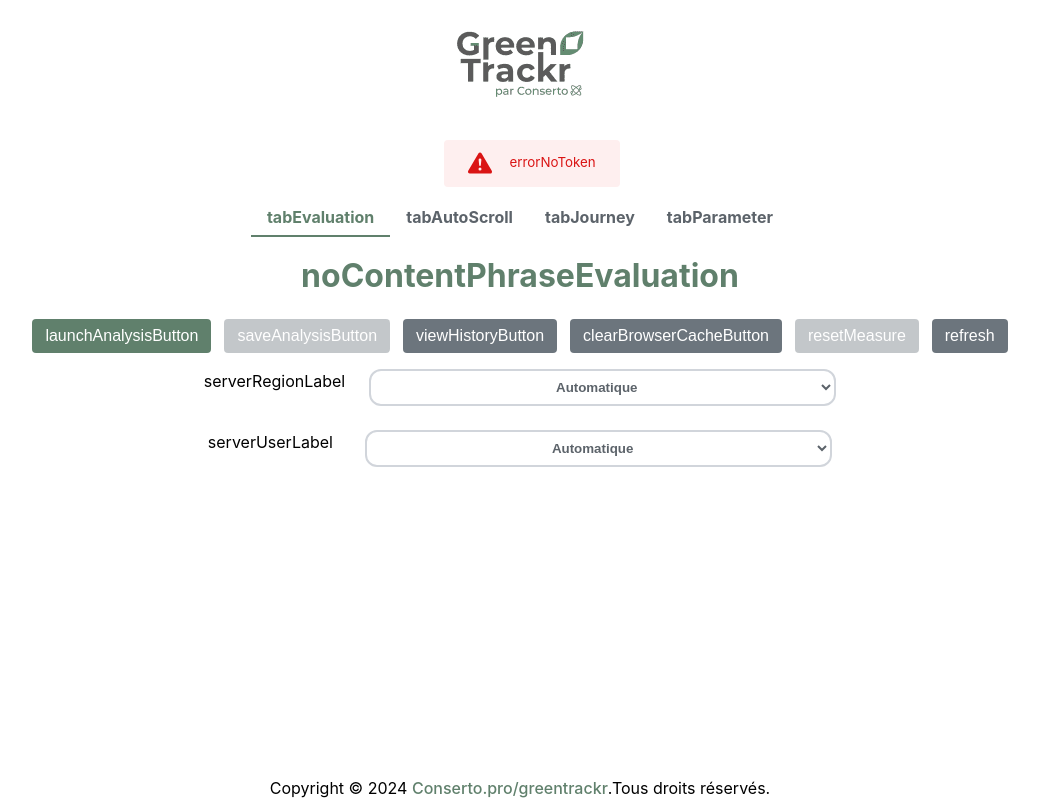
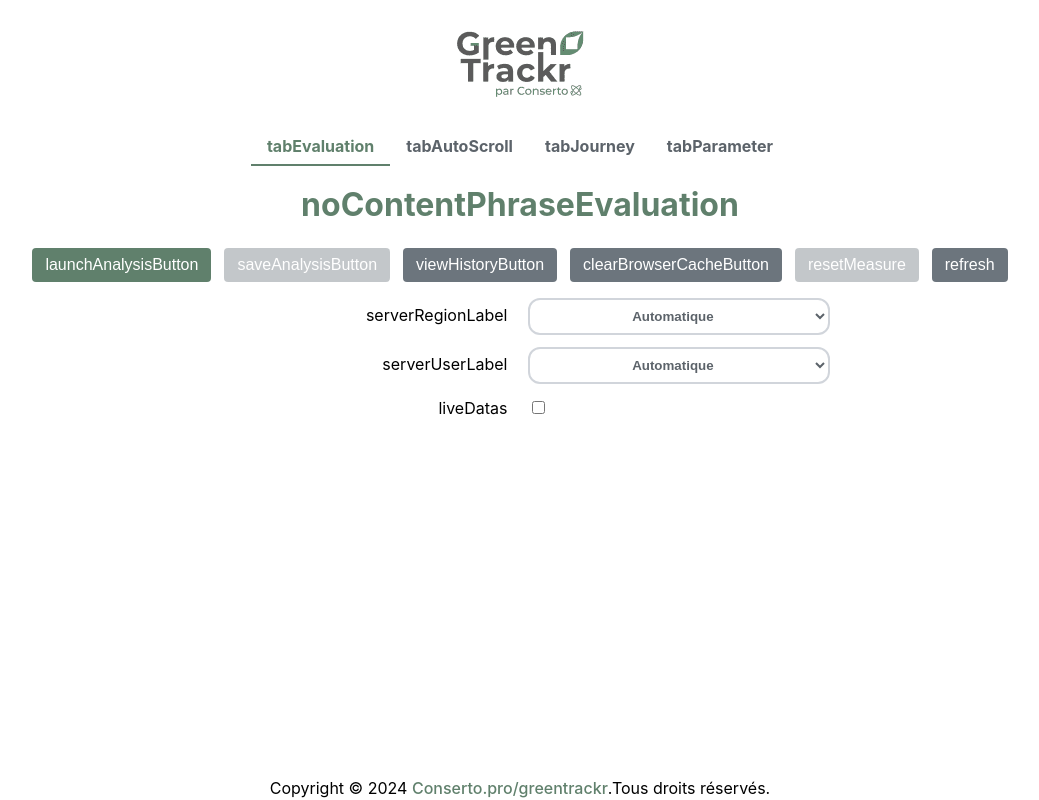
Before and after one commit to Conserto/GreenTrackR, a Svelte app: page / in a window 1280 px wide. Shown: the whole page, without its empty margins (120-1159 px from the left). Built offline with nearby package versions, Linux system fonts and the light colour scheme.

Commit message:
WIP: integration datas data4better

```diff
--- a/public/_locales/en/messages.json
+++ b/public/_locales/en/messages.json
@@ -57,7 +57,7 @@
     "message": "Energy (Wh)#Energy used, default"
   },
   "errorNoToken": {
-    "message": "No CO2 token found, the extension may not work#Env variable not found"
+    "message": "No CO2 token found, the extension may not work, show parameter tab"
   },
   "exportButton": {
     "message": "Export#Export Button"
--- a/public/_locales/fr/messages.json
+++ b/public/_locales/fr/messages.json
@@ -54,7 +54,7 @@
     "message": "Energie (Wh)"
   },
   "errorNoToken": {
-    "message": "Aucun token CO2 trouvé, l'extension pourrait ne pas fonctionner"
+    "message": "Aucun token CO2 trouvé, l'extension pourrait ne pas fonctionner, voir l'onglet Paramètres"
   },
   "exportButton": {
     "message": "Exporter#Exporter les données"
--- a/src/App.svelte
+++ b/src/App.svelte
@@ -43,11 +43,6 @@
 
 <header class="flex-col-center">
   <img src={logo} alt="Logo green tracker" />
-  {#if !getLocalStorageObject(paramTokenCo2)}
-    <div>
-      <Alert message="errorNoToken" alertType={AlertTypeEnum.ERROR} />
-    </div>
-  {/if}
   <div class="nav nav-tabs" id="myTab" role="tablist">
     {#each tabs as tab}
       <Tab
--- a/src/components/GES/ZoneSimulation.svelte
+++ b/src/components/GES/ZoneSimulation.svelte
@@ -1,13 +1,18 @@
 <script lang="ts">
   import { createEventDispatcher, onMount } from 'svelte';
-  import { translate } from 'src/utils/utils';
+  import { getLocalStorageObject, translate } from 'src/utils/utils';
   import { codeZone } from 'src/assets/data/codeZone';
 
-  import { Select } from 'src/components';
+  import { Alert, Select } from 'src/components';
   import { SEARCH_AUTO } from '../../const/key.const';
+  import Tooltip from '../Tooltip.svelte';
+  import { AlertTypeEnum } from '../../enum';
+  import { paramTokenCo2 } from '../../const';
+  import { logInfo } from '../../utils/log';
 
   let zonesOptions: any[], countryCodeSelected: string, userCountryCodeSelected: string;
   const dispatch = createEventDispatcher();
+  let checked = false;
 
   onMount(async () => {
     zonesOptions = [
@@ -16,10 +21,22 @@
     ];
   });
 
+  function checkToken(event) {
+    checked = !checked;
+    setTimeout(() => event.target.checked = checked, 0);
+    logInfo('Checked ' + checked);
+    if (checked && !getLocalStorageObject(paramTokenCo2)) {
+      document.getElementById('simulation-data-token').style.display = 'block';
+    } else {
+      document.getElementById('simulation-data-token').style.display = 'none';
+    }
+  }
+
   function handleSubmitSimulation() {
     dispatch('submitSimulation', {
       countryCodeSelected,
-      userCountryCodeSelected
+      userCountryCodeSelected,
+      checked
     });
   }
 </script>
@@ -29,31 +46,40 @@
   <div class="simulation-select simulation-region">
     <span class="simulation-select__label">{translate('serverRegionLabel')}</span>
     <Select bind:selectedValue={countryCodeSelected} selectValues={zonesOptions}
-            name="simulation-server-region-label" on:selectChange={handleSubmitSimulation} />
+            name="simulation-server-region-label" style="max-width: 48%" on:selectChange={handleSubmitSimulation} />
   </div>
   <div class="simulation-select simulation-user">
     <span class="simulation-select__label">{translate('serverUserLabel')}</span>
     <Select bind:selectedValue={userCountryCodeSelected} selectValues={zonesOptions}
-            name="simulation-user-region-label" on:selectChange={handleSubmitSimulation} />
+            name="simulation-user-region-label" style="max-width: 48%" on:selectChange={handleSubmitSimulation} />
+  </div>
+  <div class="simulation-case simulation-live">
+    <span class="simulation-case__label"><Tooltip translateKey="{translate('liveDatas')}" top="{true}" /></span>
+    <input type="checkbox" name="simulation-data-live-label" checked={checked} on:click|preventDefault={checkToken} />
   </div>
 </form>
+<div id="simulation-data-token">
+  <Alert message="errorNoToken" alertType={AlertTypeEnum.ERROR} />
+</div>
 
 
 <style lang="scss">
-  .zone-simulation {
-    display: grid;
-    justify-items: center;
+
+  #simulation-data-token {
+    display: none;
   }
 
-  .simulation-select {
-    display: flex;
-    flex-wrap: wrap;
-    justify-self: stretch;
-    justify-content: space-around;
+  .simulation-select, .simulation-case {
+    display: block;
+    width: 100%;
     margin: var(--spacing--md) 0;
 
     &__label {
-      margin-right: var(--spacing--xl);
+      display: inline-block;
+      width: 48%;
+      text-align: right;
+      padding-right: 1em;
     }
+
   }
 </style>
--- a/src/components/Select.svelte
+++ b/src/components/Select.svelte
@@ -5,6 +5,7 @@
   export let selectedValue = SEARCH_AUTO;
   export let selectValues: any[] = [];
   export let name: string;
+  export let style: string | undefined;
   const dispatch = createEventDispatcher();
 
   function handleSelectChange() {
@@ -14,7 +15,7 @@
   }
 </script>
 
-<select class="generic-input" {name} bind:value={selectedValue} on:change={handleSelectChange}>
+<select class="generic-input" {name} id="{name}" bind:value={selectedValue} style="{style ? style : ''}" on:change={handleSelectChange}>
   {#each selectValues as selectValue}
     <option value={selectValue.value}>
       {selectValue.label}
--- a/src/pages/Evaluation.svelte
+++ b/src/pages/Evaluation.svelte
@@ -27,6 +27,7 @@
 
   let serverSearch = SEARCH_AUTO;
   let userSearch = SEARCH_AUTO;
+  let dataLive = false;
   let updateHistoryTab: any;
 
   const onResetMeasure = () => {
@@ -64,15 +65,16 @@
     currentDisplayedTab = TabType.ResultTab;
     loading = true;
     await measureAcquisition.getNetworkMeasure(false);
-    currentMeasure = await measureAcquisition.getGESMeasure(serverSearch, userSearch);
+    currentMeasure = await measureAcquisition.getGESMeasure(serverSearch, userSearch, dataLive);
     loading = false;
     histoDatas = toHistoFormattedDatas(currentMeasure);
   };
 
   const handleSimulation = async (event: any) => {
-    const { countryCodeSelected, userCountryCodeSelected } = event.detail;
+    const { countryCodeSelected, userCountryCodeSelected, checked } = event.detail;
     serverSearch = countryCodeSelected;
     userSearch = userCountryCodeSelected;
+    dataLive = checked;
   };
 </script>
 
--- a/src/service/MeasureAcquisition.service.ts
+++ b/src/service/MeasureAcquisition.service.ts
@@ -50,12 +50,13 @@ export class MeasureAcquisition {
     }
   }
 
-  async getGESMeasure(countryCodeSelected: string, userCountryCodeSelected: string) {
+  async getGESMeasure(countryCodeSelected: string, userCountryCodeSelected: string, dataLive: boolean) {
     logDebug('getGESMeasure');
     let urlHost = this.networkService.getUrl(this.measure.url);
     const { zoneGES, userGES } = await this.gesService.computeGES(
       countryCodeSelected,
       userCountryCodeSelected,
+      dataLive,
       urlHost
     );
     this.updateMeasureValues(zoneGES, userGES);
--- a/src/service/ges.service.ts
+++ b/src/service/ges.service.ts
@@ -14,8 +14,9 @@ export class GESService {
     this.cacheGesByUrl = new Map<string, GES>();
   }
 
-  async computeGES(countryCodeSelected: string, userCountryCodeSelected: string, urlHost?: URL) {
-    let cacheSrvKey = (countryCodeSelected === SEARCH_AUTO && urlHost?.hostname) ? urlHost.hostname : undefined;
+  async computeGES(countryCodeSelected: string, userCountryCodeSelected: string, dataLive: boolean, urlHost?: URL) {
+    let cacheSrvKey = (countryCodeSelected === SEARCH_AUTO && urlHost?.hostname) ? urlHost.hostname + dataLive : undefined;
+    // TODO cache si dataLive différent
     let userGesUseCacheUserGes = userCountryCodeSelected === SEARCH_AUTO && this.cacheUserGes;
     let zoneGES: GES | undefined;
     let userGES: GES | undefined;
```
